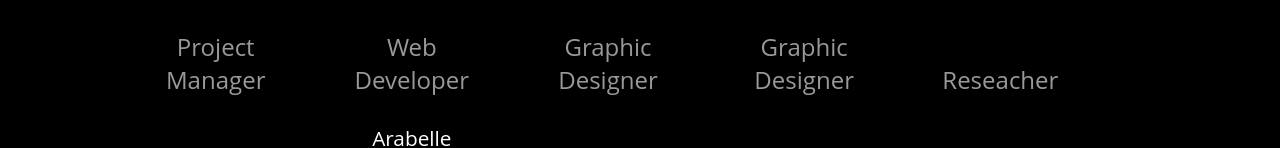
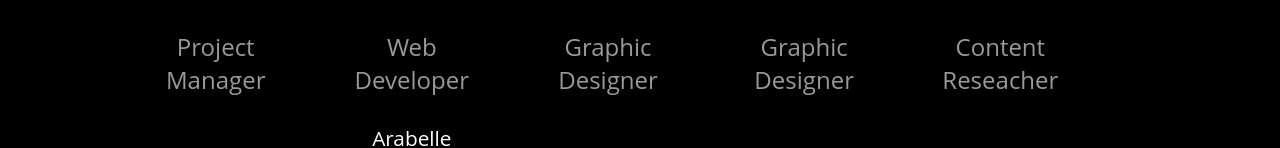
Before and after one commit to ellebaramarie/Infoflix, a plain HTML site: page AboutUs.html in a window 1280 px wide. Shown: the part 381-529 px from the top of the page. Drawn offline with Linux system fonts and the light colour scheme; a web font is replaced by a local one.

Commit message:
Add files via upload

```diff
--- a/AboutUs.html
+++ b/AboutUs.html
@@ -29,7 +29,7 @@
             <button class="btn"><p>Arabelle Marie A. Camat</p><span>Web Developer</span></button>
             <button class="btn"><p>Angeline G. Furio</p><span>Graphic Designer</span></button>
             <button class="btn"><p>John Bernard Pines</p><span>Graphic Designer</span></button>
-            <button class="btn"><p>Anthony O. Palad</p><span>Reseacher</span></button>
+            <button class="btn"><p>Anthony O. Palad</p><span>Content Reseacher</span></button>
         </div>
         <button class="manageProfile">Manage Profiles</button>
     </div>
```
